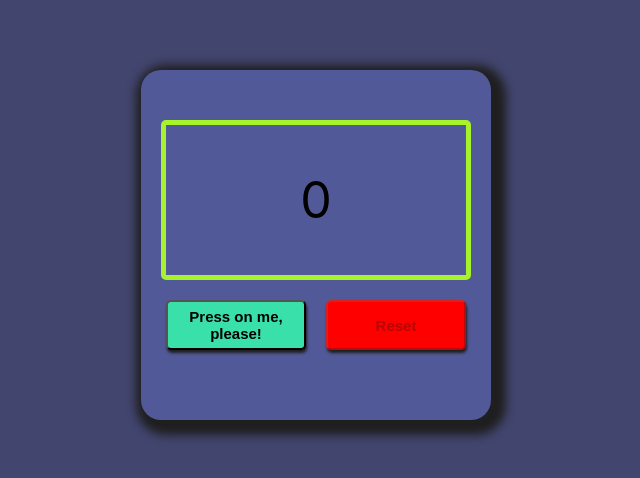
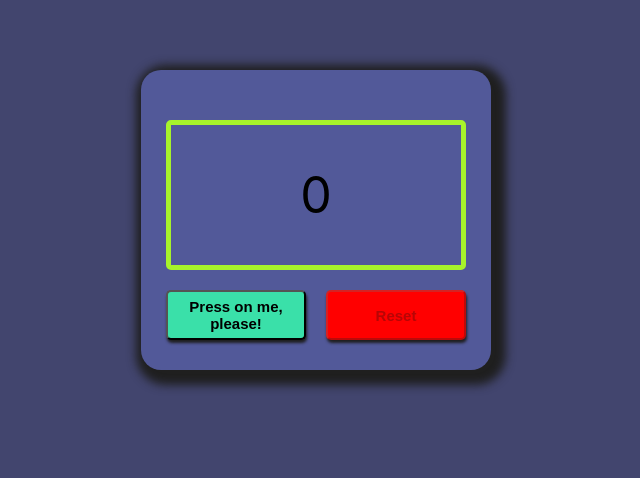
Before and after one commit to MaksimSinicbIn/counter, a React (Create React App) app: page / in a window 1280 px wide. Shown: the part 130-608 px from the top of the page, without its empty margins (324-964 px from the left). Built offline with nearby package versions, Linux system fonts and the light colour scheme.

Commit message:
Add default styles

```diff
--- a/src/index.css
+++ b/src/index.css
@@ -1,3 +1,11 @@
+*,
+*::before,
+*::after {
+    margin: 0;
+    padding: 0%;
+    box-sizing: border-box;
+}
+
 body {
   margin: 0;
   font-family: -apple-system, BlinkMacSystemFont, 'Segoe UI', 'Roboto', 'Oxygen',
```
